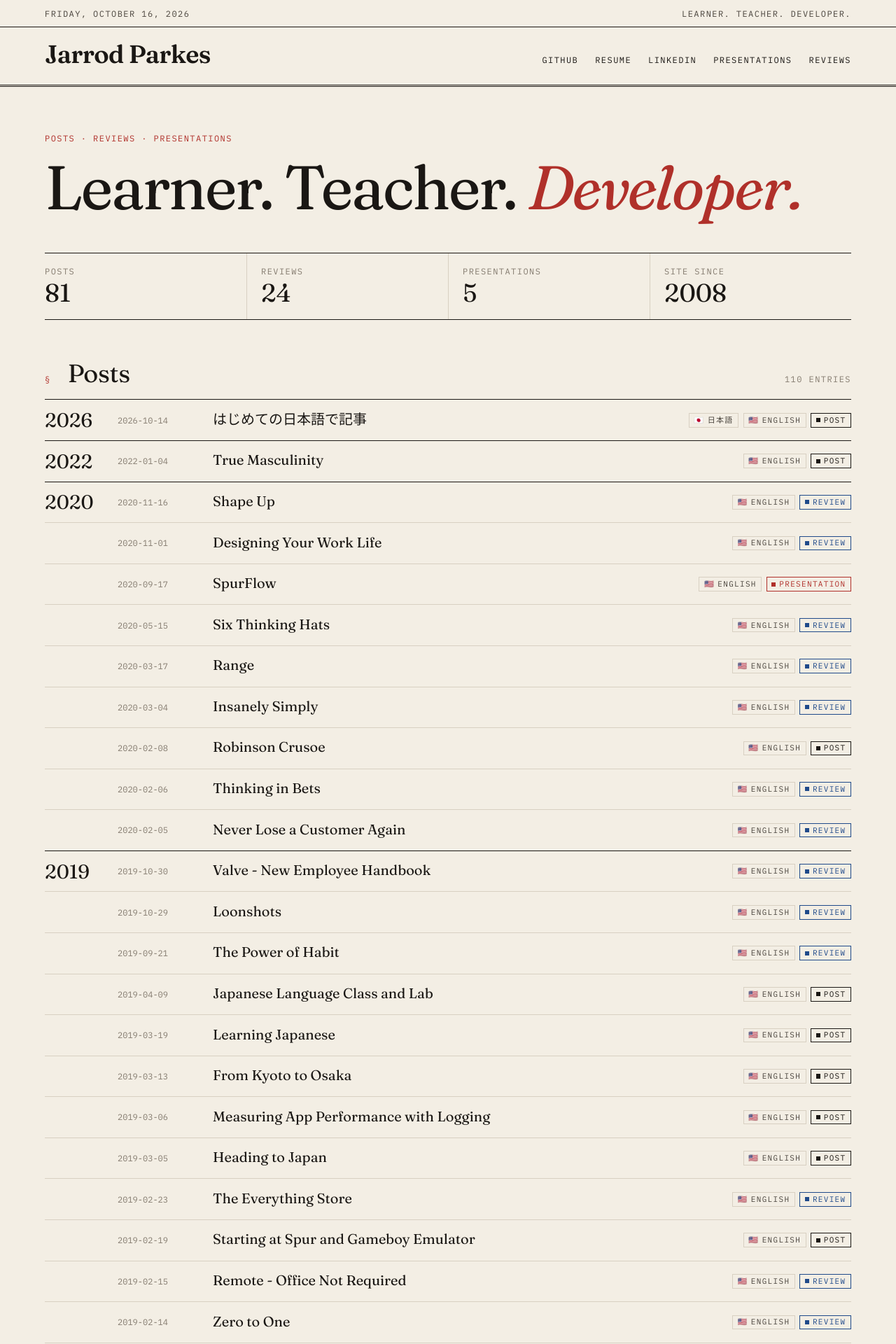
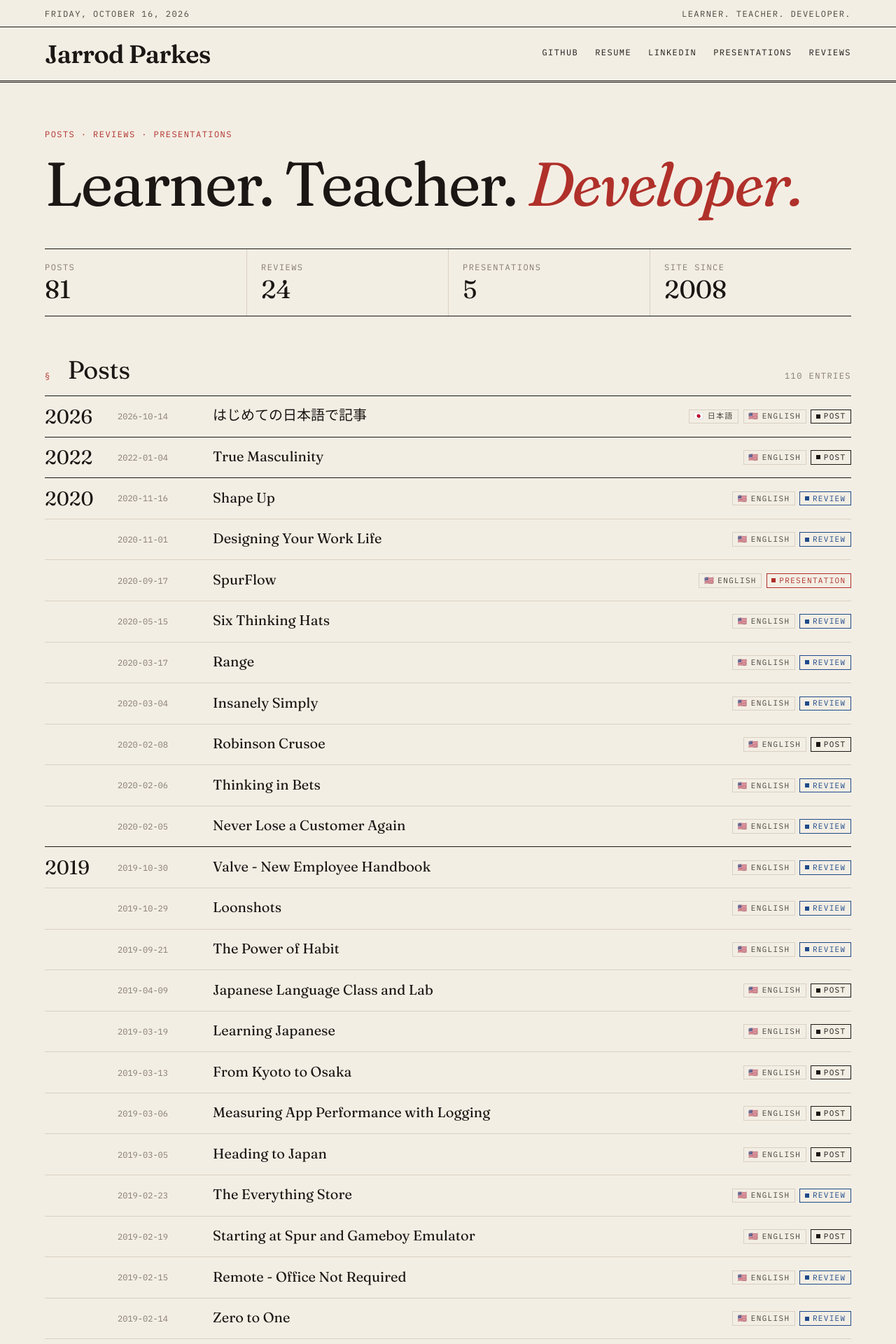
Before and after one commit to jarrodparkes/jarrodparkes.github.io, a Jekyll site: the page built from index.html, in a window 1280 px wide. Shown: the top 1920 px of the page at 70% size. Built offline with Jekyll 4.4.1, drawn with Linux system fonts in a browser that asks for light colours.

Commit message:
chore(master): clean up

```diff
--- a/_sass/_layout.scss
+++ b/_sass/_layout.scss
@@ -37,7 +37,7 @@ main {
   .masthead-inner {
     display: flex;
     flex-wrap: wrap;
-    align-items: baseline;
+    align-items: center;
     justify-content: space-between;
     gap: 1rem 2rem;
     padding-top: 1.25rem;
@@ -64,6 +64,7 @@ main {
       border-bottom: 2px solid transparent;
       &:hover {
         color: $red-color;
+        border-bottom-color: $red-color;
       }
       &.active {
         border-bottom-color: $red-color;
@@ -128,7 +129,7 @@ main {
 .hero {
   padding: 4rem 0 0;
   .hero-title {
-        font-size: #{"clamp(2.75rem, 7vw, 5.5rem)"};
+    font-size: #{"clamp(2.75rem, 7vw, 5.5rem)"};
     line-height: 1.02;
     letter-spacing: -0.03em;
     margin: 0;
@@ -286,7 +287,7 @@ main {
     font-variant-numeric: tabular-nums;
   }
   .post-title {
-        font-size: #{"clamp(2.25rem, 5vw, 3.5rem)"};
+    font-size: #{"clamp(2.25rem, 5vw, 3.5rem)"};
     line-height: 1.05;
     letter-spacing: -0.02em;
     margin: 1rem 0 0;
```
